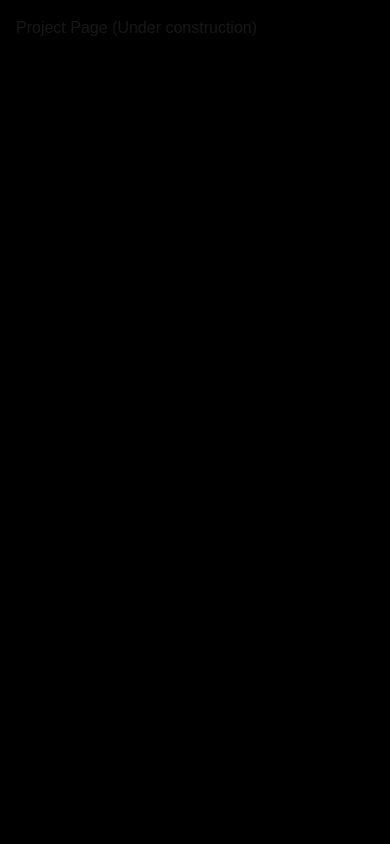
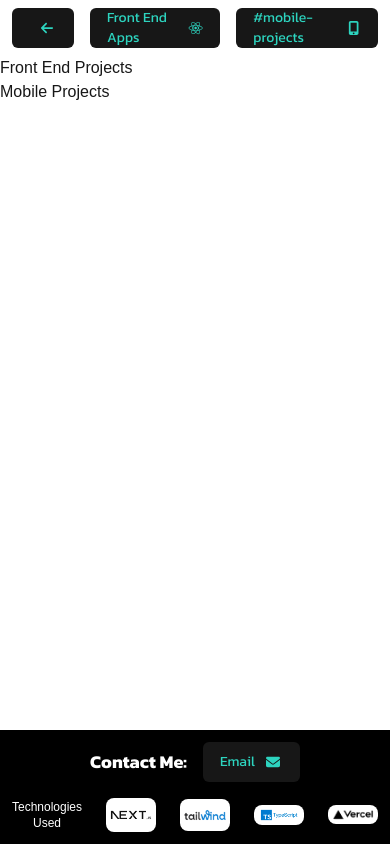
Before and after one commit to rhiz0m/PortfolioPage.-NEXT.js, a Next.js app: page /pages/projects in a window 390 px wide. Built offline with nearby package versions, Linux system fonts and the light colour scheme.

Commit message:
Refactor - responsivness in header for md/lg screens. Add - internal links. Fix - issue with null and deployment

```diff
--- a/app/components/shared/Header.tsx
+++ b/app/components/Header.tsx
@@ -1,14 +1,14 @@
-import InternalLinks from "../navComponents/InternalLinks"
-import ExternalLinks from "../navComponents/ExternalLinks"
-import { HeaderProps } from "./headerTypes"
+import InternalLinks from "./navComponents/InternalLinks"
+import ExternalLinks from "./navComponents/ExternalLinks"
+import { HeaderProps } from "./shared/headerTypes"
 
 const Header: React.FC<HeaderProps> = ({
   internalLinks = [],
   externalLinks = [],
 }) => {
   return (
-    <header className="bg-white mx-0 sm:mx-12">
-      <nav className="grid grid-cols-1 sm:grid-cols-2 gap-4 justify-center mx-auto py-2 px-3">
+    <header className="bg-white mx-0">
+      <nav className="grid grid-cols-1 gap-4 md:mx-0 lg:mx-32 sm:grid-cols-2 justify-center mx-auto py-2 px-3">
         <div className="flex gap-4 justify-center">
           <InternalLinks links={internalLinks} />
         </div>
--- a/app/components/shared/headerTypes.tsx
+++ b/app/components/shared/headerTypes.tsx
@@ -4,7 +4,7 @@ export interface InternalLink {
   icon: IconDefinition
   ariaLabel: string
   title: string
-  href: string
+  href?: string
 }
 
 export interface ExternalLink {
@@ -15,6 +15,6 @@ export interface ExternalLink {
 }
 
 export interface HeaderProps {
-    internalLinks: InternalLink[]
-    externalLinks: ExternalLink[]
+    internalLinks?: InternalLink[]
+    externalLinks?: ExternalLink[]
 }
--- a/app/page.tsx
+++ b/app/page.tsx
@@ -1,4 +1,4 @@
-import Header from "./components/shared/Header"
+import Header from "./components/Header"
 import Main from "./components/Main"
 import Footer from "./components/Footer"
 import Video from "./components/video/Video"
--- /dev/null
+++ b/app/pages/projects/HeaderProjects.tsx
@@ -0,0 +1,18 @@
+import InternalLinks from "@/app/components/navComponents/InternalLinks"
+import { HeaderProps } from "@/app/components/shared/headerTypes"
+
+const HeaderProjects: React.FC<HeaderProps> = ({
+  internalLinks = []
+}) => {
+  return (
+    <header className="bg-white mx-0">
+      <nav className="grid grid-cols-1 gap-4 md:mx-0 lg:mx-32 sm:grid-cols-2 justify-center mx-auto py-2 px-3">
+        <div className="flex gap-4 justify-center">
+          <InternalLinks links={internalLinks} />
+        </div>
+      </nav>
+    </header>
+  )
+}
+
+export default HeaderProjects
--- a/app/pages/projects/page.tsx
+++ b/app/pages/projects/page.tsx
@@ -1,7 +1,41 @@
+import HeaderProjects from "./HeaderProjects"
+import Footer from "@/app/components/Footer"
+import { faReact,  } from "@fortawesome/free-brands-svg-icons"
+import { faArrowLeft } from "@fortawesome/free-solid-svg-icons/faArrowLeft"
+import { faMobileScreenButton } from "@fortawesome/free-solid-svg-icons"
+
 const Projects = () => {
+  const internal = [
+    {
+      icon: faArrowLeft,
+      ariaLabel: "Home link",
+      href: "/",
+      title: "",
+    },
+    {
+      icon: faReact,
+      ariaLabel: "React link",
+      href: "front-end-projects",
+      title: "Front End Apps",
+    },
+    {
+      icon: faMobileScreenButton,
+      ariaLabel: "Mobile Apps link",
+      href: "/pages/about",
+      title: "#mobile-projects",
+    },
+  ]
+
   return (
-    <div className="p-4">
-      <h1>Project Page (Under construction)</h1>
+    <div className="flex flex-col min-h-screen bg-white">
+      <HeaderProjects internalLinks={internal} />
+      <div id="front-end-projects">
+        <h1>Front End Projects</h1>
+      </div>
+      <div id="#mobile-projects">
+        <h1>Mobile Projects</h1>
+      </div>
+      <Footer />
     </div>
   )
 }
```
